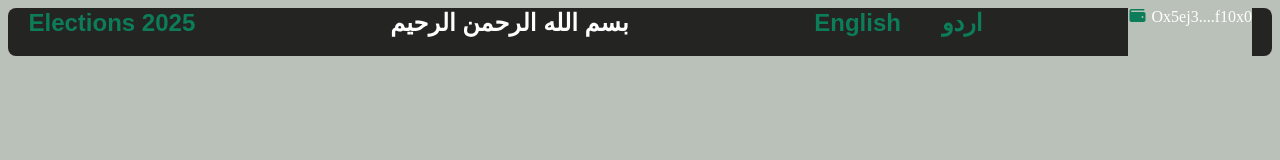
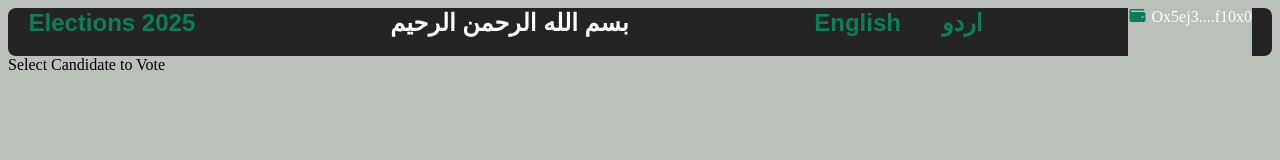
Before and after one commit to Arbab-MAV/onchain-voting-dapp, a website: page frontend/candidate.html in a window 1280 px wide. Drawn offline with Linux system fonts and the light colour scheme; a web font is replaced by a local one.

Commit message:
Select candidate msg

```diff
--- a/frontend/candidate.html
+++ b/frontend/candidate.html
@@ -41,5 +41,11 @@
    </nav>
     </header>
 
+    <main>
+        <div class="msg_select">
+            <span>Select Candidate to Vote</span>
+        </div>
+    </main>
+
 </body>
 </html>
```
